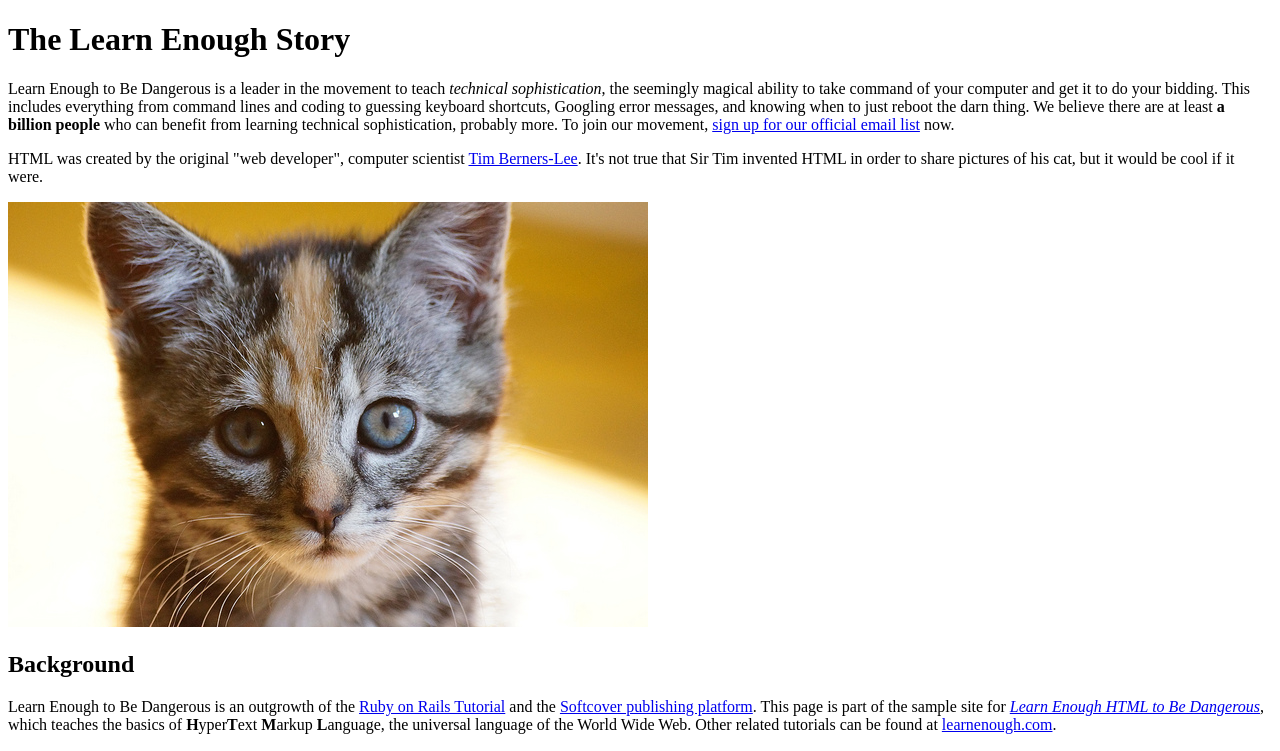
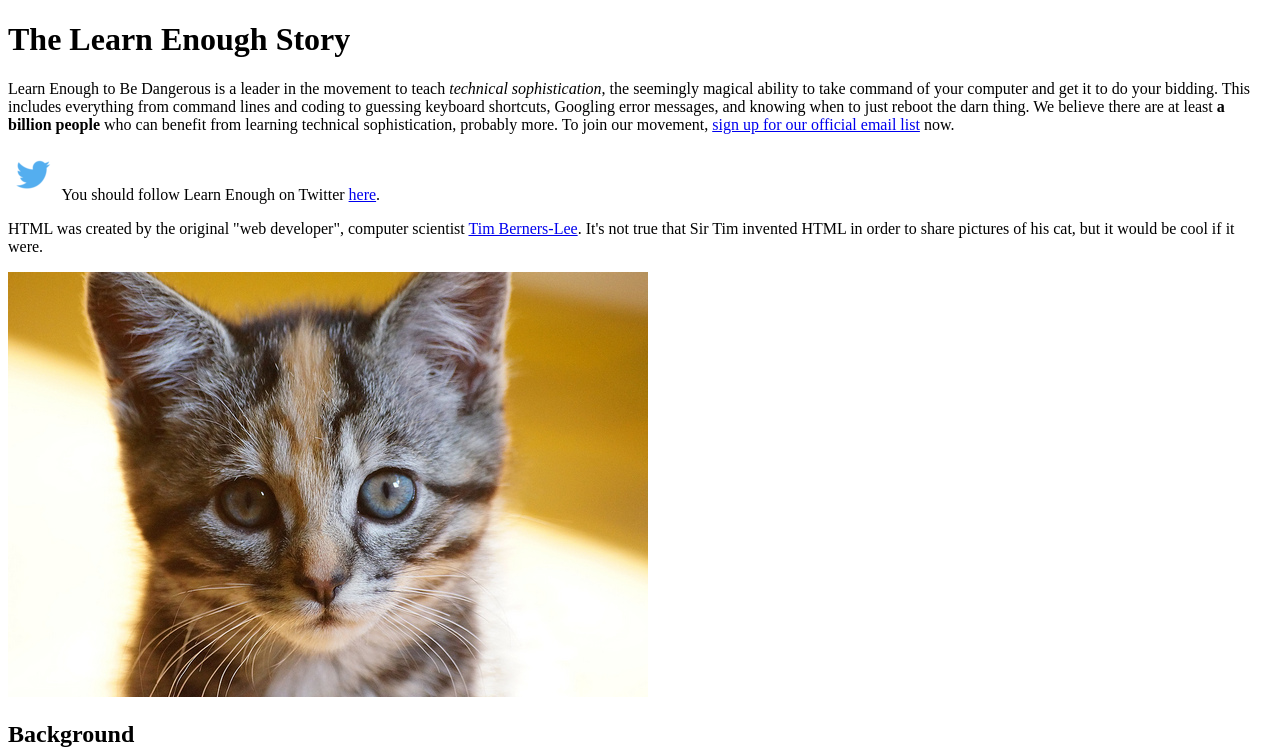
Before and after one commit to Maaxboon/learn-enough, a plain HTML site: page index.html in a window 1280 px wide. Shown: the top 751 px of the page. Drawn offline with Linux system fonts and the light colour scheme.

Commit message:
Add content and twitter image

```diff
--- a/index.html
+++ b/index.html
@@ -23,6 +23,15 @@
 
         </p>
         <p>
+            <a href="https://twitter.com/learnenough" target="_blank" rel="noopener" style="text-decoration: none;">
+                <img src="images/small_twitter_logo.png">
+            </a>
+            You should follow Learn Enough on Twitter
+            <a href="https://twitter.com/learnenough" target="_blank" rel="noopener">here</a>.
+        </p>
+
+
+        <p>
             HTML was created by the original "web developer", computer
             scientist
             <a href="https://en.wikipedia.org/wiki/Tim_Berners-Lee">Tim
@@ -31,7 +40,8 @@
             share pictures of his cat, but it would be cool if it were.
         </p>
 
-        <img src="images/kitten.jpg" alt="An Adorable Kitten">
+        <a href="https://www.flickr.com/photos/deborah_s_perspective/14144861329"><img src="images/kitten.jpg"
+                alt="An Adorable Kitten"></a>
 
         <h2>Background</h2>
         <p>
```
Also changed, not shown: images/small_twitter_logo.png (added).
